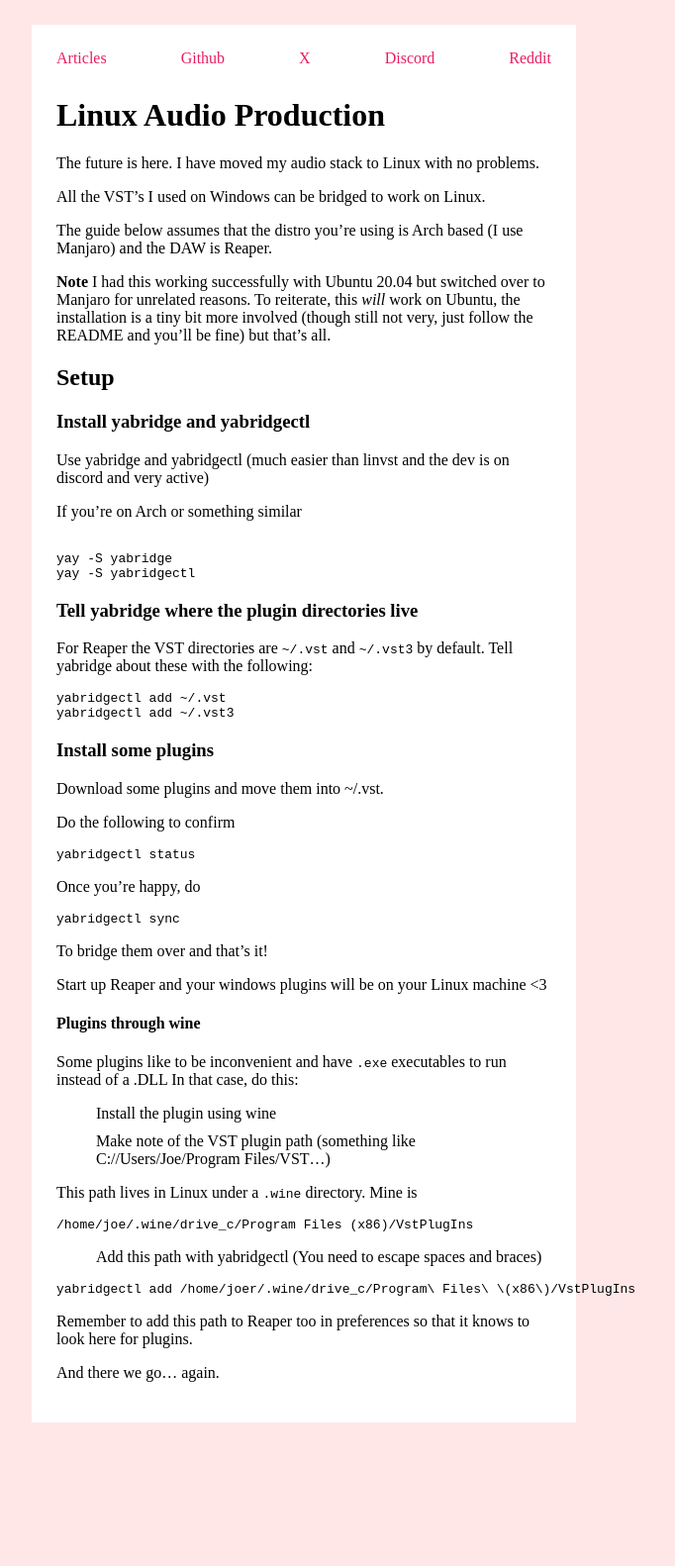
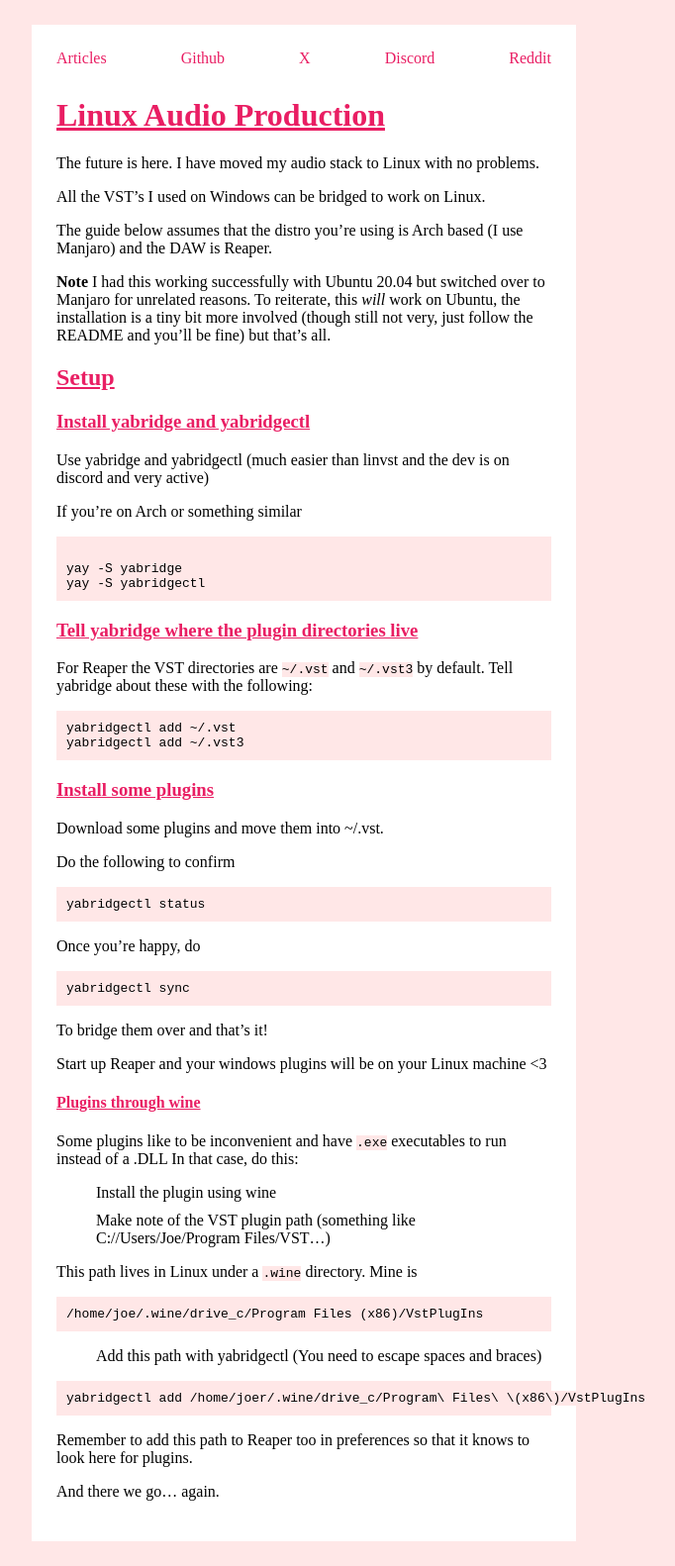
Before and after one commit to joereynolds/joereynolds.github.io, a Jekyll site: the page built from linux/_posts/2021-05-19-linux-audio-production.md, in a window 1280 px wide. Shown: the whole page at 99% size, without its empty margins (333-1015 px from the left). Built offline with Jekyll 4.4.1, drawn with Linux system fonts in a browser that asks for light colours; before the commit the page ends 1462 px from its top, so only the background shows below that.

Commit message:
Add better codeblock styling

```diff
--- a/css/style.css
+++ b/css/style.css
@@ -1,5 +1,24 @@
+:root {
+    --color-primary: #e91e63;
+    --color-secondary: #ffe7e7;
+}
+
 html {
-    background: #ffe7e7;
+    background: var(--color-secondary);
+}
+
+h1,h2,h3,h4,h5 {
+    color: var(--color-primary);
+    text-decoration: underline;
+}
+
+pre {
+    background: var(--color-secondary);
+    padding: 10px;
+}
+
+code {
+    background: var(--color-secondary);
 }
 
 body {
@@ -24,5 +43,5 @@
 
 a {
     text-decoration: none;
-    color: #e91e63;
+    color: var(--color-primary);
 }
```
